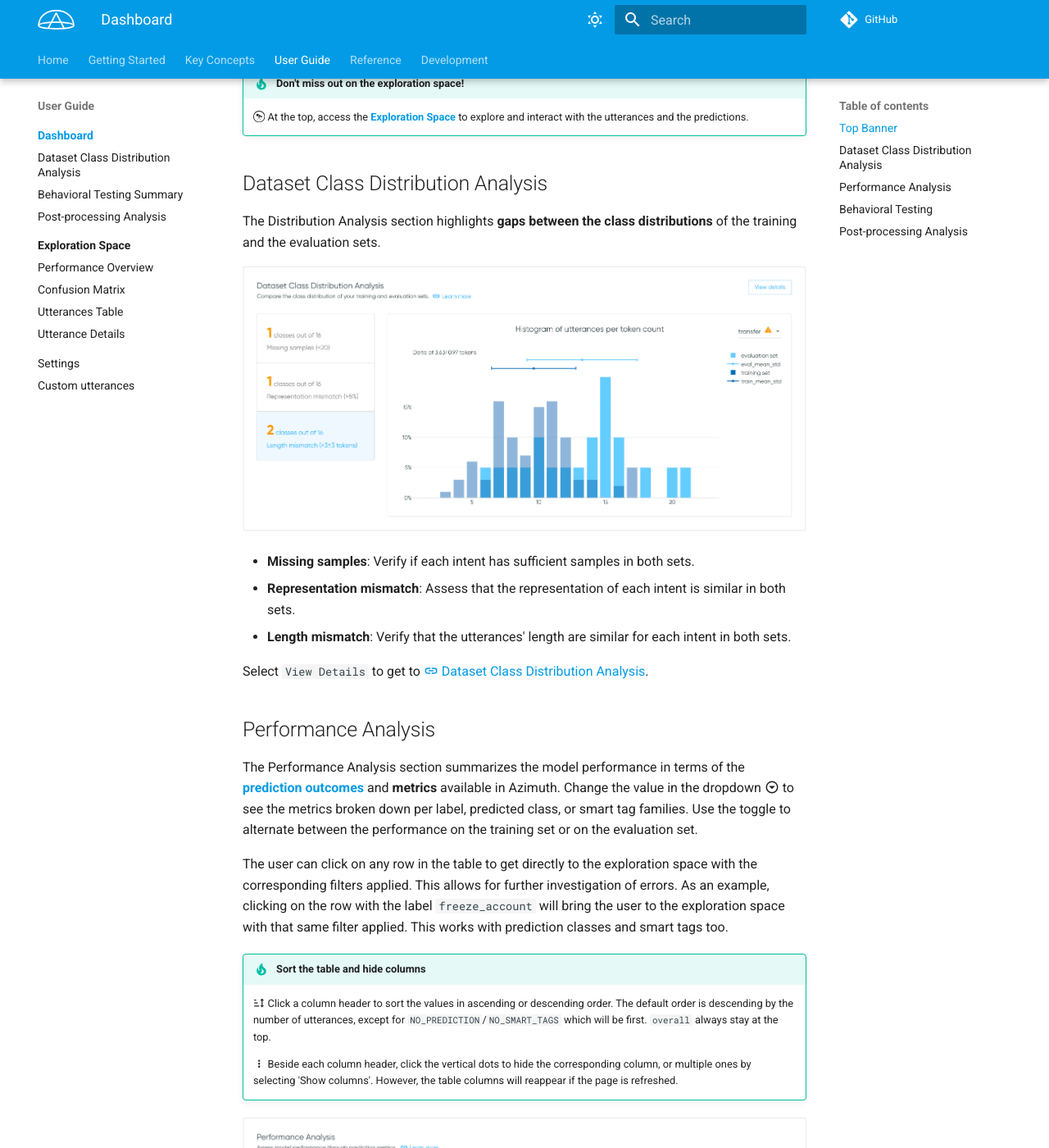
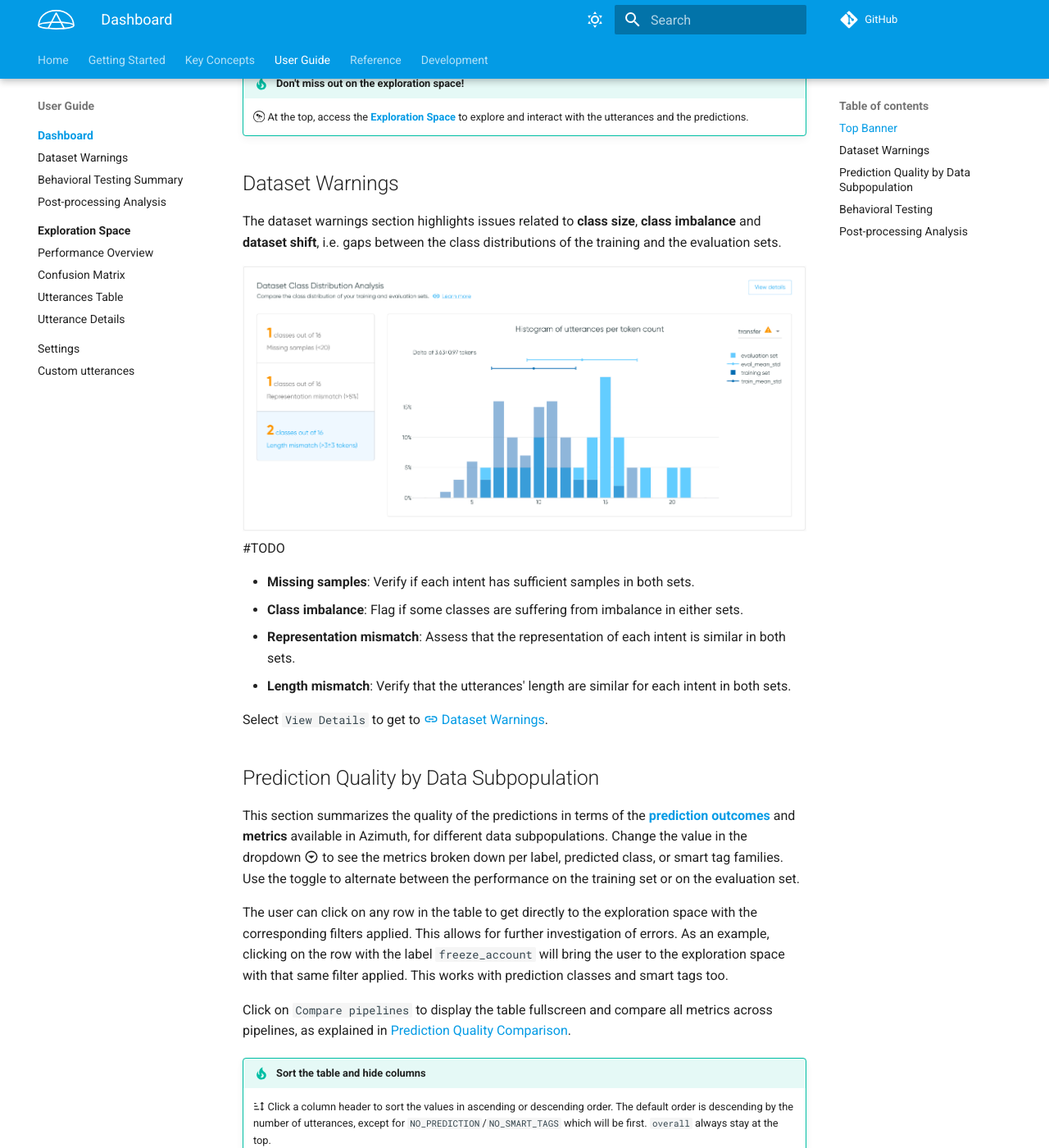
Before and after one commit to ServiceNow/azimuth, an MkDocs documentation site: the page built from docs/docs/user-guide/index.md, in a window 1280 px wide and 1400 px high, scrolled down 1212 px. Shown: the whole window at 82% size. Built offline with MkDocs 1.6.1 and Material for MkDocs 9.7.7, drawn with Linux system fonts in a browser that asks for light colours; emoji names are drawn with the system emoji font; comment, search, counter and statistics services are not loaded; the version menu is left out; some of the changed text lies outside the part shown.

```diff
--- a/docs/docs/user-guide/index.md
+++ b/docs/docs/user-guide/index.md
@@ -3,7 +3,7 @@
 **Welcome to Azimuth!**
 
 Explore the different analyses and tools of Azimuth using the dashboard. Navigate through the
-different sections to get a deeper understanding of the dataset and the model.
+different sections to get a deeper understanding of the dataset and the pipeline.
 
 !!! info "Use Azimuth with no pipeline, or with multiple pipelines"
 
@@ -33,30 +33,28 @@ The top banner contains useful information and links.
     [**Exploration Space**](exploration-space/index.md) to explore and interact with the utterances
     and the predictions.
 
-## Dataset Class Distribution Analysis
+## Dataset Warnings
 
-The Distribution Analysis section highlights **gaps between the class distributions** of the
-training and the evaluation sets.
+The dataset warnings section highlights issues related to **class size**, **class imbalance** and **dataset shift**, i.e. gaps between the class distributions of the training and the evaluation sets.
 
-![Screenshot](../_static/images/dashboard/dataset-class-distribution-analysis.png)
+![Screenshot](../_static/images/dashboard/dataset-class-distribution-analysis.png) #TODO
 
 * **Missing samples**: Verify if each intent has sufficient samples in both sets.
+* **Class imbalance**: Flag if some classes are suffering from imbalance in either sets.
 * **Representation mismatch**: Assess that the representation of each intent is similar in both
   sets.
 * **Length mismatch**: Verify that the utterances' length are similar for each intent in both sets.
 
-Select `View Details` to get
-to [:material-link: Dataset Class Distribution Analysis](dataset-warnings.md).
+Select `View Details` to get to [:material-link: Dataset Warnings](dataset-warnings.md).
 
-## Performance Analysis
+## Prediction Quality by Data Subpopulation
 
-The Performance Analysis section summarizes the model performance in terms of the [**prediction
-outcomes**](../key-concepts/outcomes.md) and **metrics** available in Azimuth. Change the value in
-the dropdown :material-arrow-down-drop-circle-outline: to see the metrics broken down per label,
-predicted class, or smart tag families. Use the toggle to alternate between the performance on the
-training set or on the evaluation set.
+This section summarizes the quality of the predictions in terms of the [**prediction
+outcomes**](../key-concepts/outcomes.md) and **metrics** available in Azimuth, for different data subpopulations. Change the value in the dropdown :material-arrow-down-drop-circle-outline: to see the metrics broken down per label, predicted class, or smart tag families. Use the toggle to alternate between the performance on the training set or on the evaluation set.
 
 The user can click on any row in the table to get directly to the exploration space with the corresponding filters applied. This allows for further investigation of errors. As an example, clicking on the row with the label `freeze_account` will bring the user to the exploration space with that same filter applied. This works with prediction classes and smart tags too.
+
+Click on `Compare pipelines` to display the table fullscreen and compare all metrics across pipelines, as explained in [Prediction Quality Comparison](prediction-quality-comparison.md).
 
 !!! tip "Sort the table and hide columns"
 
@@ -68,7 +66,7 @@ The user can click on any row in the table to get directly to the exploration sp
     corresponding column, or multiple ones by selecting 'Show columns'. However, the table columns
     will reappear if the page is refreshed.
 
-![Screenshot](../_static/images/dashboard/performance-analysis.png)
+![Screenshot](../_static/images/dashboard/performance-analysis.png) #TODO
 
 !!! tip "Go to the exploration space to interact with metrics"
 
--- a/pyproject.toml
+++ b/pyproject.toml
@@ -1,6 +1,6 @@
 [tool.poetry]
 name = "azimuth"
-version = "2.3.0"
+version = "2.4.0"
 description = "Azimuth provides a unified error analysis experience to data scientists."
 readme = "README.md"
 authors = ["Azimuth team <azimuth-team@servicenow.com>"]
```
Also changed, not shown: docs/docs/getting-started/c-run.md (+1 -0 lines), docs/docs/user-guide/dataset-warnings.md (+23 -26 lines), docs/docs/user-guide/prediction-quality-comparison.md (added, +5 -0 lines), webapp/src/components/Metrics/PerformanceAnalysisTable.tsx (+6 -5 lines), docs/docs/_static/images/prediction-quality-comparison.png (added), 2 other files.
